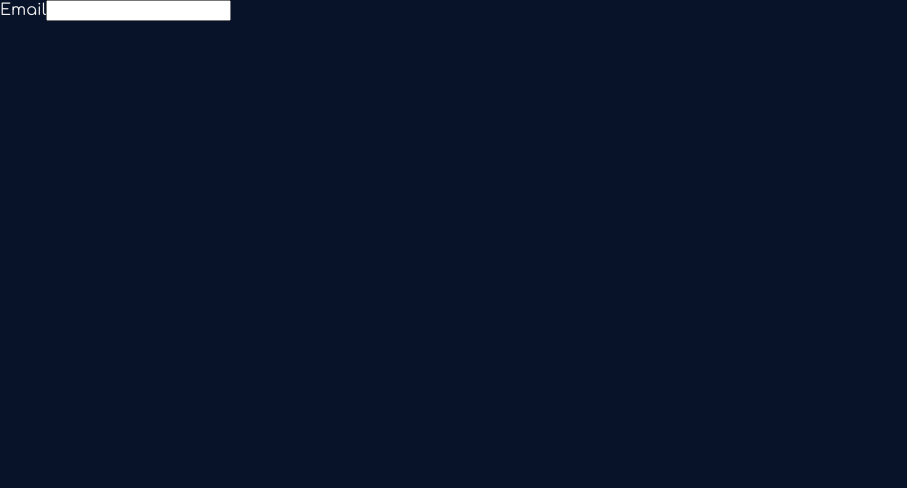
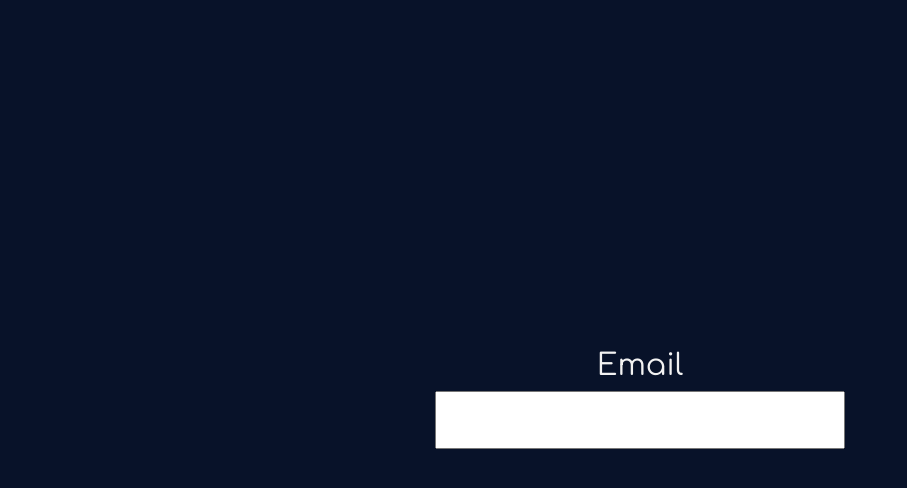
Before and after one commit to strawndri/react-form, a React (Create React App) app: page / in a window 1280 px wide. Shown: the top 488 px of the page, without its empty margins (0-907 px from the left). Built offline with nearby package versions, Linux system fonts and the light colour scheme.

Commit message:
Finish styles

```diff
--- a/src/components/Field/Content/index.js
+++ b/src/components/Field/Content/index.js
@@ -1,7 +1,7 @@
 import styled from "styled-components";
 
 const Content = styled.span`
-
+    margin-bottom: 10px;
 `
 
 export default Content;
--- a/src/components/Field/Input/index.js
+++ b/src/components/Field/Input/index.js
@@ -1,7 +1,8 @@
 import styled from "styled-components";
 
 const Input = styled.input`
-
+    font-size: inherit;
+    padding: 10px;
 `
 
 export default Input;
--- a/src/components/Field/Label/index.js
+++ b/src/components/Field/Label/index.js
@@ -2,6 +2,12 @@ import styled from "styled-components";
 
 const Label = styled.label`
 
+    display: flex;
+    flex-direction: column;
+    align-items: center;
+
+    font-size: 30px;
+
 `
 
 export default Label;
--- a/src/components/Form/index.js
+++ b/src/components/Form/index.js
@@ -1,7 +1,7 @@
 import styled from "styled-components";
 
 const Form = styled.form`
-
+    max-width: 400px;
 `
 
 export default Form;
--- a/src/components/Main/index.js
+++ b/src/components/Main/index.js
@@ -1,6 +1,10 @@
 import styled from "styled-components";
 
 const Main = styled.main`
+
+    display: flex;
+    justify-content: center;
+    align-items: center;
 
     width: 100vw;
     height: 100vh;
```
